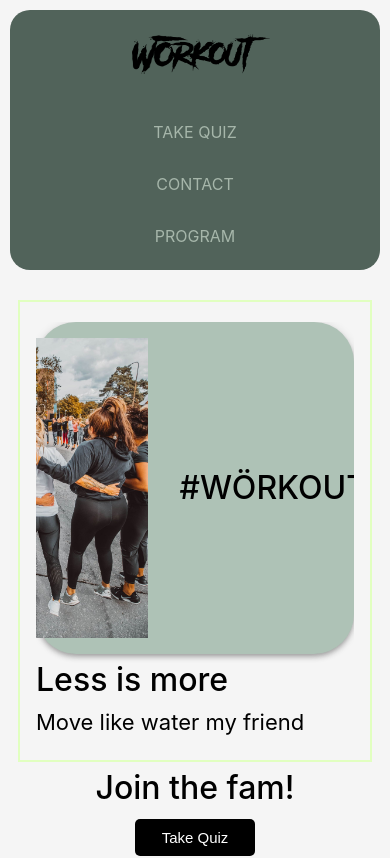
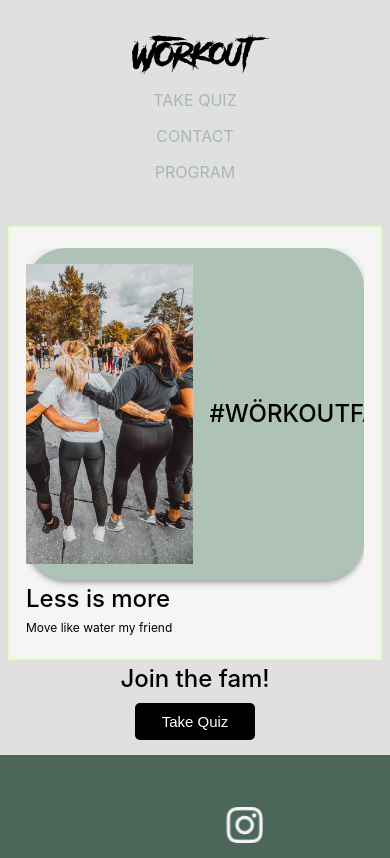
Before and after one commit to EvaSjoholm/project-W-frontend, a React (Create React App) app: page / in a window 390 px wide. Shown: the top 858 px of the page. Built offline with nearby package versions, Linux system fonts and the light colour scheme.

Commit message:
nav responsive fix

```diff
--- a/src/components/Navbar/Navbar.css
+++ b/src/components/Navbar/Navbar.css
@@ -59,15 +59,18 @@
     width: 20px;
 
   }
-  @media only screen and (max-width: 600px) {
+  @media only screen and (max-width: 476px) {
     .nav {
       flex-direction: column;
       align-items: center;
+      background-color: #e0e0e0;
+      gap: 0;
     }
 
     .nav ul {
       flex-direction: column;
       align-items: center;
+      gap: 0;
     }
 
     .nav a {
--- a/src/index.css
+++ b/src/index.css
@@ -1,6 +1,5 @@
 body {
   background-color: #e0e0e0;
-  background-color: var(--primary-color-1);
   margin: 0;
   font-family: -apple-system, BlinkMacSystemFont, "Segoe UI", "Roboto", "Oxygen",
     "Ubuntu", "Cantarell", "Fira Sans", "Droid Sans", "Helvetica Neue",
@@ -32,6 +31,7 @@ code {
   --side-margins-mobile: 10px;
   --side-margins-tablet: 30px;
   --side-margins-desktop: 50px;
+
 }
 
 h1 {
@@ -54,7 +54,7 @@ h3 {
 
 p {
   margin: 0;
-  font-size: 22px;
+  font-size: var(--font-size);
   letter-spacing: 0em;
   line-height: 1.6;
 
@@ -67,6 +67,7 @@ p {
   flex-direction: column;
   background-color: var(--primary-color-1);
   width: 100%;
+  max-width: 800px;
   padding: 20px 0;
   margin: 0;
   position: relative;
@@ -190,3 +191,36 @@ top: 10px;
 .summary-h3{
   font-size: 20px;
 }
+
+@media only screen and (max-width: 476px) {
+  :root{
+    --side-margins-mobile: 5px;
+  }
+  h1 {
+    font-size: 1.5rem;
+  }
+
+  p {
+    font-size: calc(var(--font-size) * 0.75); /* Adjust the font size to 75% of the base size */
+  }
+  .main {
+    padding: 10px;
+  }
+  .conten-wrapper{
+    margin: var(---side-margins-mobile)
+  }
+
+  .header-wrapper{
+    gap: 1em;
+    display: flex;
+  }
+  .img {
+    max-width: 100%;
+    border-radius: 8px;
+  }
+
+}
+
+@media (min-width: 641px) and (max-width: 1024px){
+
+}
```
